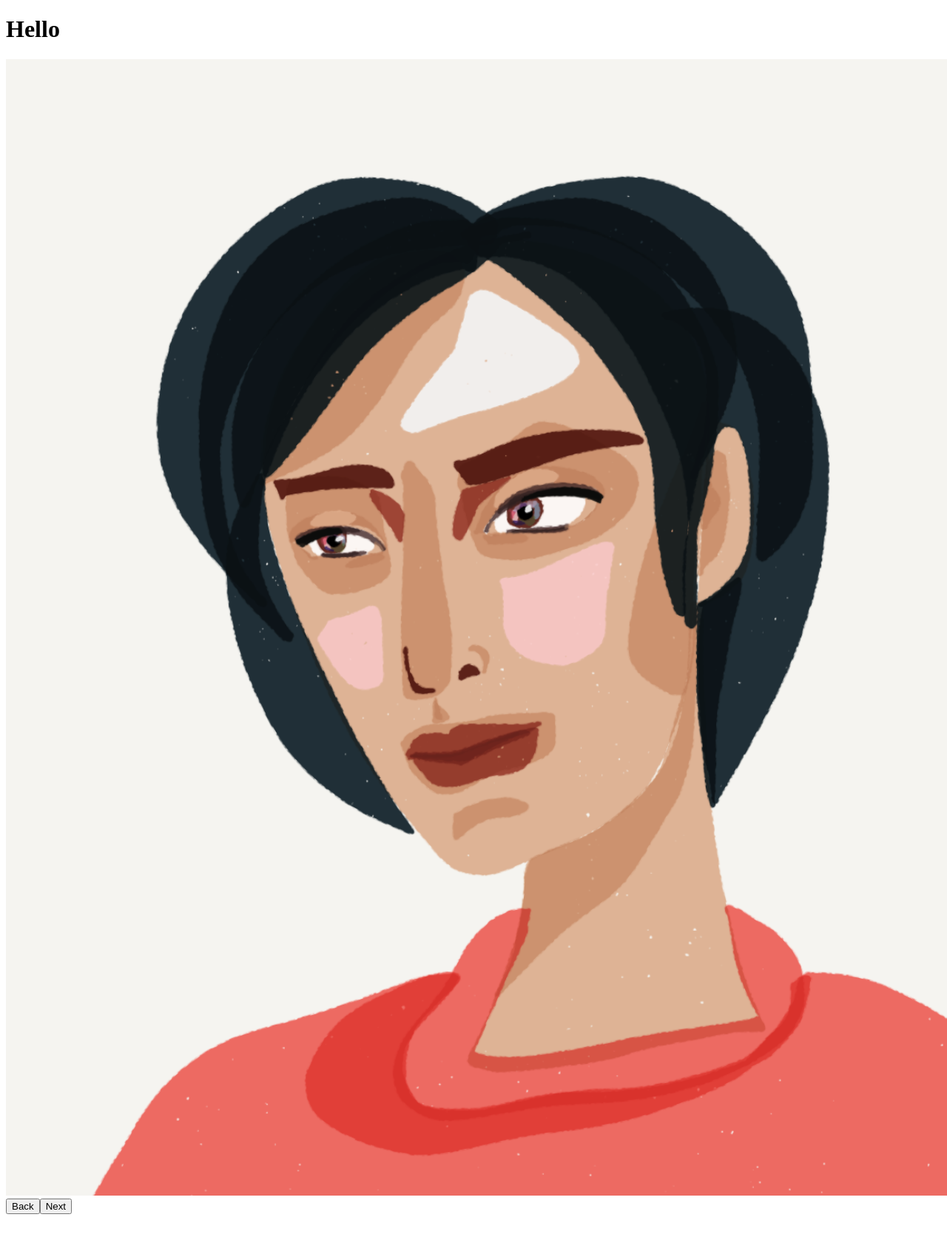
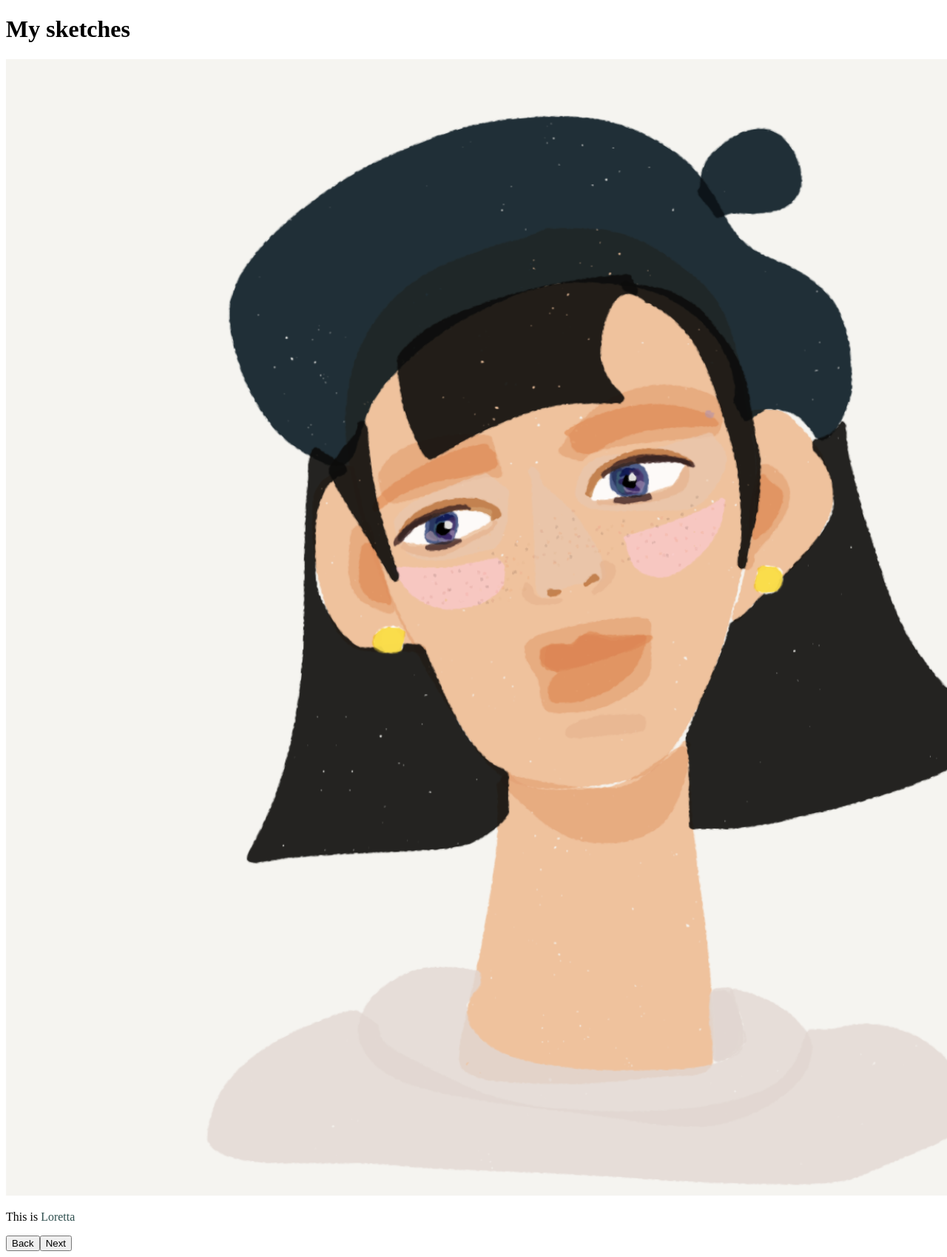
Before and after one commit to yuliia-p/code-solutions, a React app in the folder react-fun-comp-2/: page / in a window 1280 px wide. Shown: the top 1699 px of the page at 74% size. Before the commit the page ends 1649 px from the top, so only its background shows below. Built offline with nearby package versions, Linux system fonts and the light colour scheme; the HTML template or start-up script is replaced by a standard one.

Commit message:
react-functions-2

```diff
--- a/react-fun-comp-2/src/App.jsx
+++ b/react-fun-comp-2/src/App.jsx
@@ -2,6 +2,7 @@ import React, { useState } from 'react';
 import { myPeople } from './data';
 
 export default function MyPicCarousel() {
+
   const [index, setIndex] = useState(0);
 
   function handleClickNext() {
@@ -10,7 +11,6 @@ export default function MyPicCarousel() {
     } else {
       setIndex(index + 1);
     }
-    console.log('index', index);
   }
 
   function handleClickPrev() {
@@ -20,37 +20,24 @@ export default function MyPicCarousel() {
     } else {
       setIndex(index - 1);
     }
-    console.log('index', index);
   }
 
   const person = myPeople[index];
 
   return (
     <div className="container">
-      <h1>Hello</h1>
+      <h1>My sketches</h1>
       <div className="flex">
         <img
           src={`../img/${person.name}.png`}
           alt={person.name}
         />
+        <p>This is
+          <span style={{ color: person.color }} > {person.name}</span>
+        </p>
       </div>
       <button onClick={handleClickNext}>Back</button>
       <button onClick={handleClickPrev}>Next</button>
     </div >
   );
 }
-
-// function List() {
-//   const listItems = myPeople.map(person =>
-//     <li key={person.id}>
-//       <img
-//         src={`../img/${person.name}.png`}
-//         alt={person.name}
-//       />
-//       <p>
-//         <b>{person.name}</b>
-//       </p>
-//     </li>
-//   );
-//   return <ul>{listItems}</ul>;
-// }
--- a/react-fun-comp-2/src/data.jsx
+++ b/react-fun-comp-2/src/data.jsx
@@ -1,37 +1,44 @@
 export const myPeople = [
   {
     id: 0,
+    name: 'Loretta',
+    url: '../img/Loretta.png',
+    color: 'darkslategrey'
+  },
+  {
+    id: 6,
     name: 'Dora',
-    url: '../img/Dora.png'
+    url: '../img/Dora.png',
+    color: 'tomato'
   },
   {
     id: 1,
     name: 'Josh',
-    url: '../img/Josh.png'
+    url: '../img/Josh.png',
+    color: 'orange'
   },
   {
     id: 2,
     name: 'Linda',
-    url: '../img/Linda.png'
-  },
-  {
-    id: 3,
-    name: 'Loretta',
-    url: '../img/Loretta.png'
+    url: '../img/Linda.png',
+    color: 'aquamarine'
   },
   {
     id: 4,
     name: 'Marsha',
-    url: '../img/Marsha.png'
+    url: '../img/Marsha.png',
+    color: 'red'
   },
   {
     id: 5,
     name: 'Maya',
-    url: '../img/Maya.png'
+    url: '../img/Maya.png',
+    color: 'green'
   },
   {
-    id: 6,
+    id: 3,
     name: 'Missy',
-    url: '../img/Missy.png'
+    url: '../img/Missy.png',
+    color: 'darkslateblue'
   }
 ];
```
Also changed, not shown: 1 other file (tests, documents, lock files or other folders).
